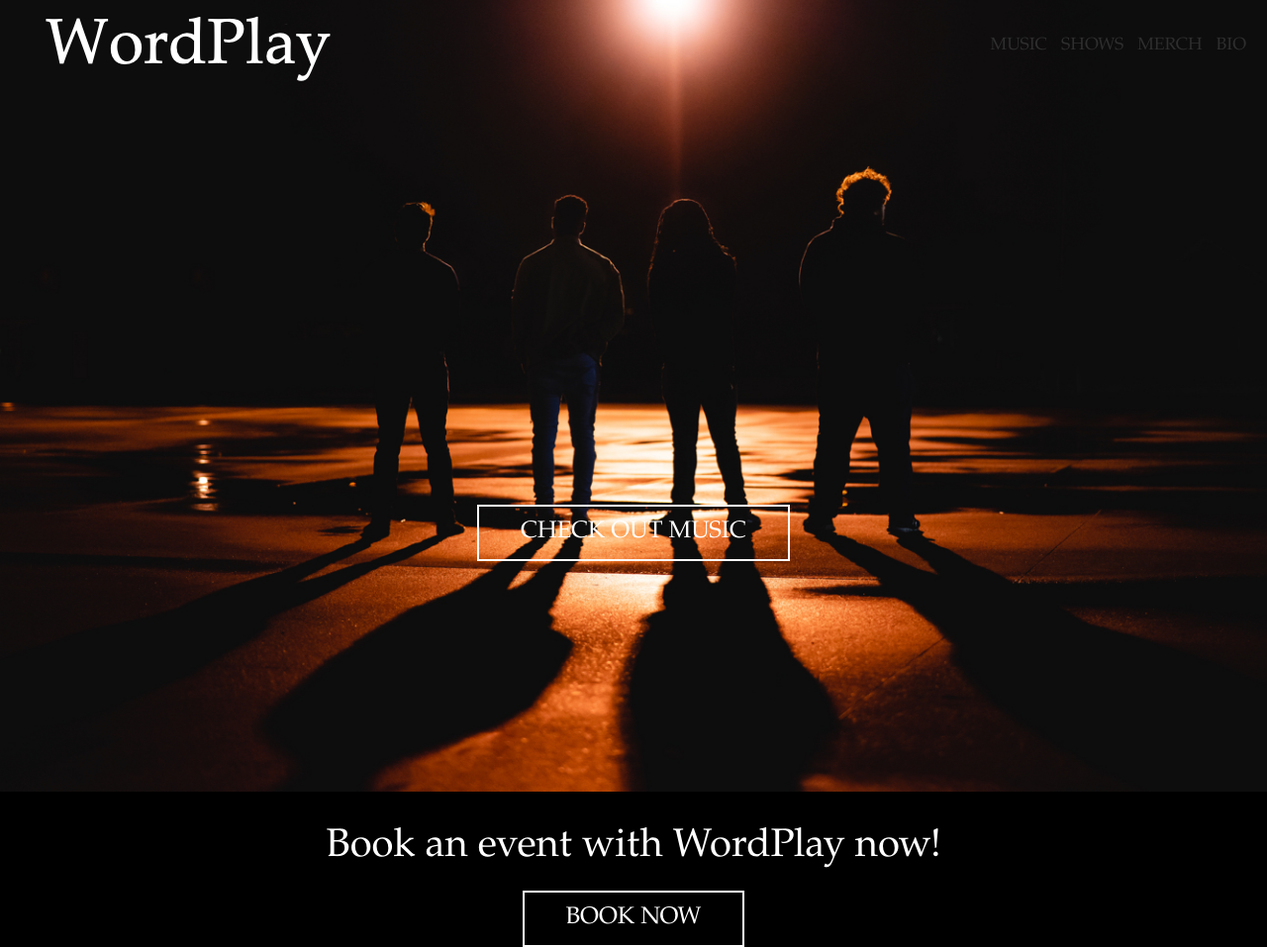
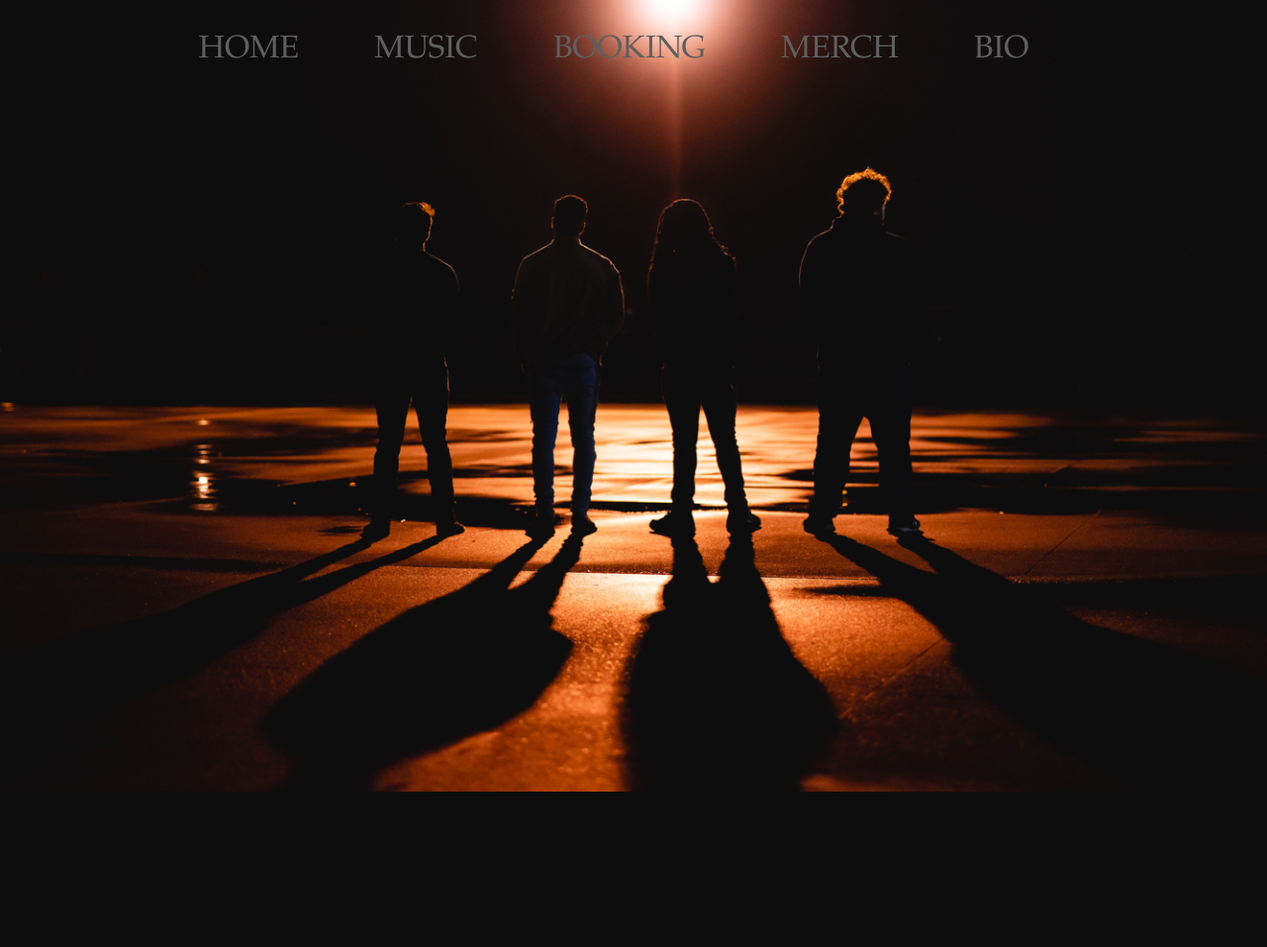
Before and after one commit to YungFloaties/lahounds, a PHP site: page /wordplay.html in a window 1280 px wide. Shown: the whole page at 99% size. After the commit the page ends 800 px from the top, so only its background shows below. Run offline with PHP 8.4, Linux system fonts and the light colour scheme.

Commit message:
might break it all with php

```diff
--- a/css/styles.css
+++ b/css/styles.css
@@ -105,7 +105,7 @@ h3 {
     font-weight: 100;
     font-size: 1.5rem;
     position:absolute;
-    top: 200px;
+    top: 100px;
     left:0px;
     right:0px;
     bottom:0px;
@@ -235,6 +235,7 @@ header {
     right: 0;
     margin: 1em;
 }
+
 .content
 {
     position:absolute;
@@ -249,21 +250,22 @@ nav {
     margin: 0 auto;
     padding: 0;
     list-style: none;
-
 }
 
 nav li {
     display: inline-block;
-    margin: .2em;
     font-family: Palatino, "Palatino Linotype", "Palatino LT STD", "Book Antiqua", Georgia, serif;
+
+
 }
 
 nav a {
     font-weight: 500;
     text-transform: uppercase;
     font-size: 1.1rem;
-    padding: .1em;
-    color: rgb(46, 46, 46);
+    padding: .5em;
+
+    color: rgb(95, 95, 95);
 }
 
 nav a:hover,
@@ -271,13 +273,38 @@ nav a:focus {
     color:   rgb(255, 255, 255);
 }
 
-@media (min-width:60rem) {
+@media (min-width:45rem) {
     .logo {
         float: left;
     }
 
     nav {
-        float: right;
+        float: center;
+    }
+    nav li {
+        display: inline-block;
+        font-family: Palatino, "Palatino Linotype", "Palatino LT STD", "Book Antiqua", Georgia, serif;
+        margin-right: 30px;
+    }
+    nav a {
+        font-size: 1.3rem;
+    }
+}
+@media (min-width:65rem) {
+    .logo {
+        float: left;
+    }
+
+    nav {
+        float: center;
+    }
+    nav li {
+        display: inline-block;
+        font-family: Palatino, "Palatino Linotype", "Palatino LT STD", "Book Antiqua", Georgia, serif;
+        margin-right: 40px;
+    }
+    nav a {
+        font-size: 2rem;
     }
 }
 .home-hero {
--- a/index.php
+++ b/index.php
@@ -1 +1 @@
-<?php include_once("home.html"); ?>
+<?php include_once("wordplay.html"); ?>
--- a/wordplay.html
+++ b/wordplay.html
@@ -10,13 +10,12 @@
 <body>
 
 <header>
-    <a href="wordplay.html">
-        <img src="img/logo_wp.png" alt="Wordplay logo" class="logo">
-    </a>
+
     <nav>
         <ul style="-webkit-padding-start: 0px;"></ul>
+            <li><a href="wordplay.html" style="text-decoration:none">Home</a></li>
             <li><a href="music.html" style="text-decoration:none">Music</a></li>
-            <li><a href="shows.html" style="text-decoration:none">Shows</a></li>
+            <li><a href="shows.html" style="text-decoration:none">Booking</a></li>
             <li><a href="merch.html" style="text-decoration:none">Merch</a></li>
             <li><a href="bio.html" style="text-decoration:none">Bio</a></li>
         </ul>
@@ -28,19 +27,10 @@
     <h1 class="title"> <br>
         <span><br> </span>
     </h1>
-    <a href="music.html" class="button button-accent" style="animation: colorAnimate 4s linear infinite;">Check Out Music</a>
     </div>
 </section>
 
-<!-- Call To Action -->
-<section class="cta">
-    <div class="container" style="height: 10vh">
-        <h1 class="title-cta">
-            <span>Book an event with WordPlay now!</span>
-        </h1>
-        <a href="shows.html" class="button button-accent">Book Now</a>
-    </div>
-</section>
+
 
 </body>
 
```
Also changed, not shown: bio.html (+15 -14 lines), merch.html (+3 -4 lines), music.html (+3 -4 lines), shows.html (+3 -4 lines), 1 other file.
